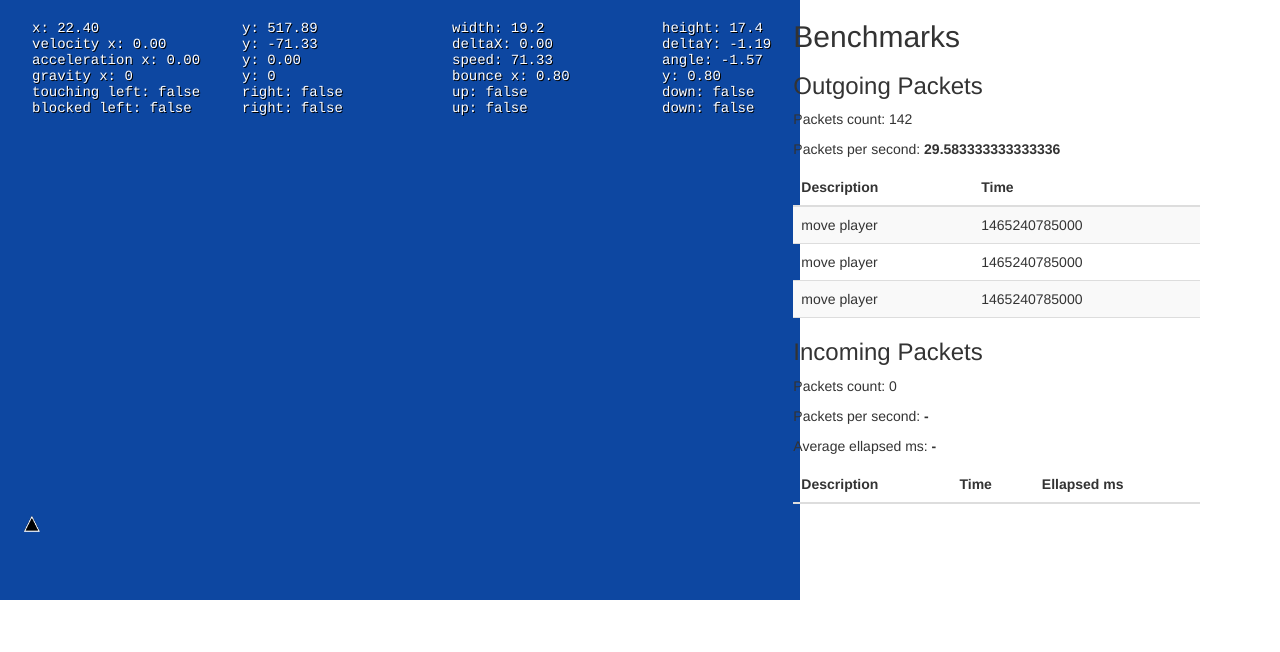
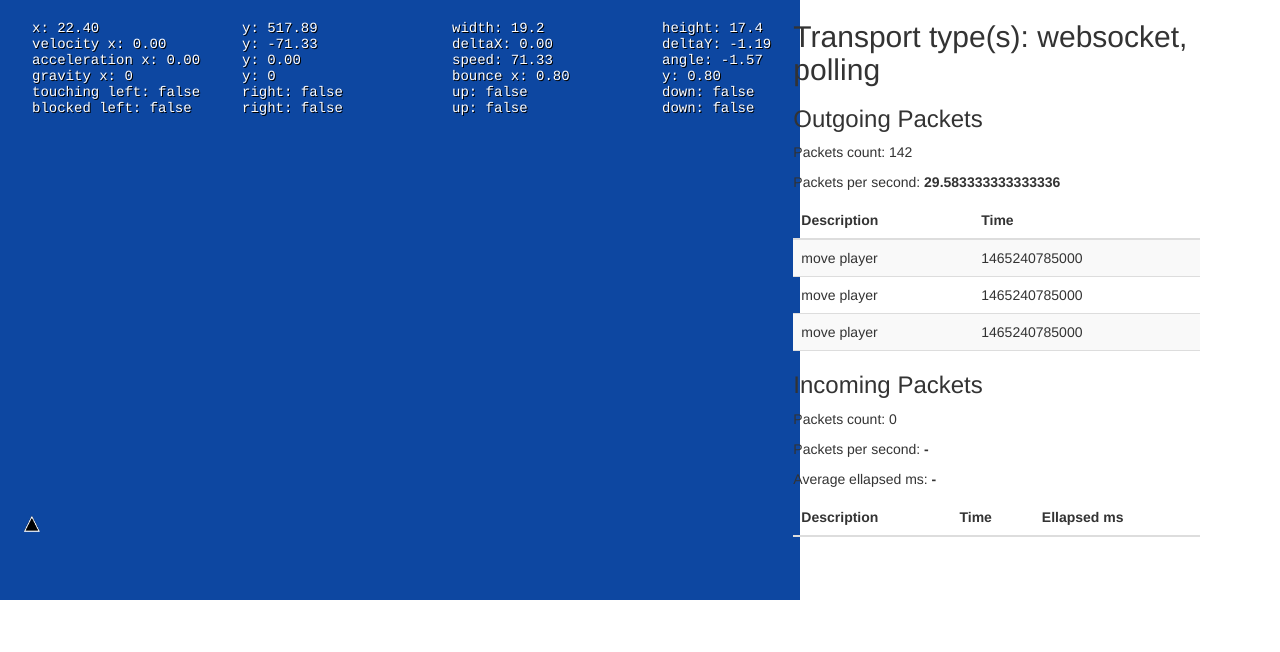
Before and after one commit to marianfu/tp_arquitectura_app, a website: page public/index.html in a window 1280 px wide. Drawn offline with nearby package versions, Linux system fonts and the light colour scheme; no server answers; animation ran at ten frames a second.

Commit message:
set transport by hash

```diff
--- a/public/index.html
+++ b/public/index.html
@@ -12,7 +12,7 @@
 		<div id="gameDiv" class="col-md-8"></div>
 
 		<div class="benchmarks col-md-4">
-			<h2>Benchmarks</h2>
+			<h2 id="transport-type"></h2>
 
 			<div id="benchmark-out">
 				<h3>Outgoing Packets</h3>
--- a/public/js/client.js
+++ b/public/js/client.js
@@ -21,7 +21,7 @@ var gameState = {
         game.stage.backgroundColor = '#0D47A1';
         game.stage.disableVisibilityChange = true;
 
-        socket = io.connect();
+        socket = io.connect({transports: getTransports()});
         setupHooks(socket);
 
         bmd = game.add.bitmapData(800, 600);
@@ -168,6 +168,28 @@ function playerById (id) {
     return false;
 }
 
+function getTransports() {
+	var hash = location.hash;
+	var transports = [];
+
+	switch (hash) {
+		case '#ws':
+		case '#websocket':
+			transports.push('websocket');
+			break;
+		case '#xhr':
+		case '#polling':
+			transports.push('polling');
+			break;
+		default:
+			transports = ['websocket', 'polling'];
+			break;
+	}
+
+	document.getElementById('transport-type').innerText = 'Transport type(s): ' + transports.join(', ');
+	return transports;
+}
+
 // Custom 'on' and 'emit' socket functions to benchmark performance
 function setupHooks(socket) {
 	var oldOn = socket.on;
```
